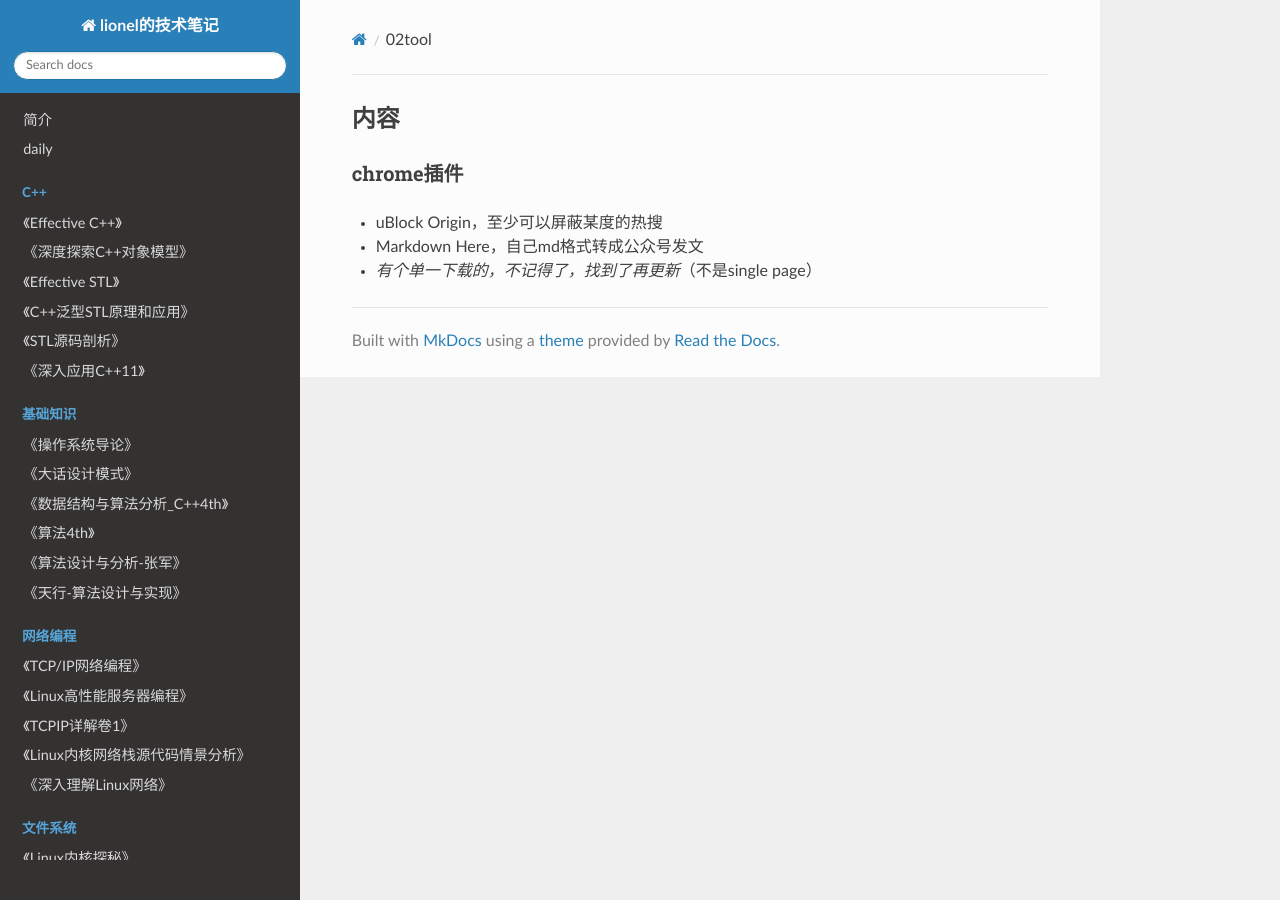
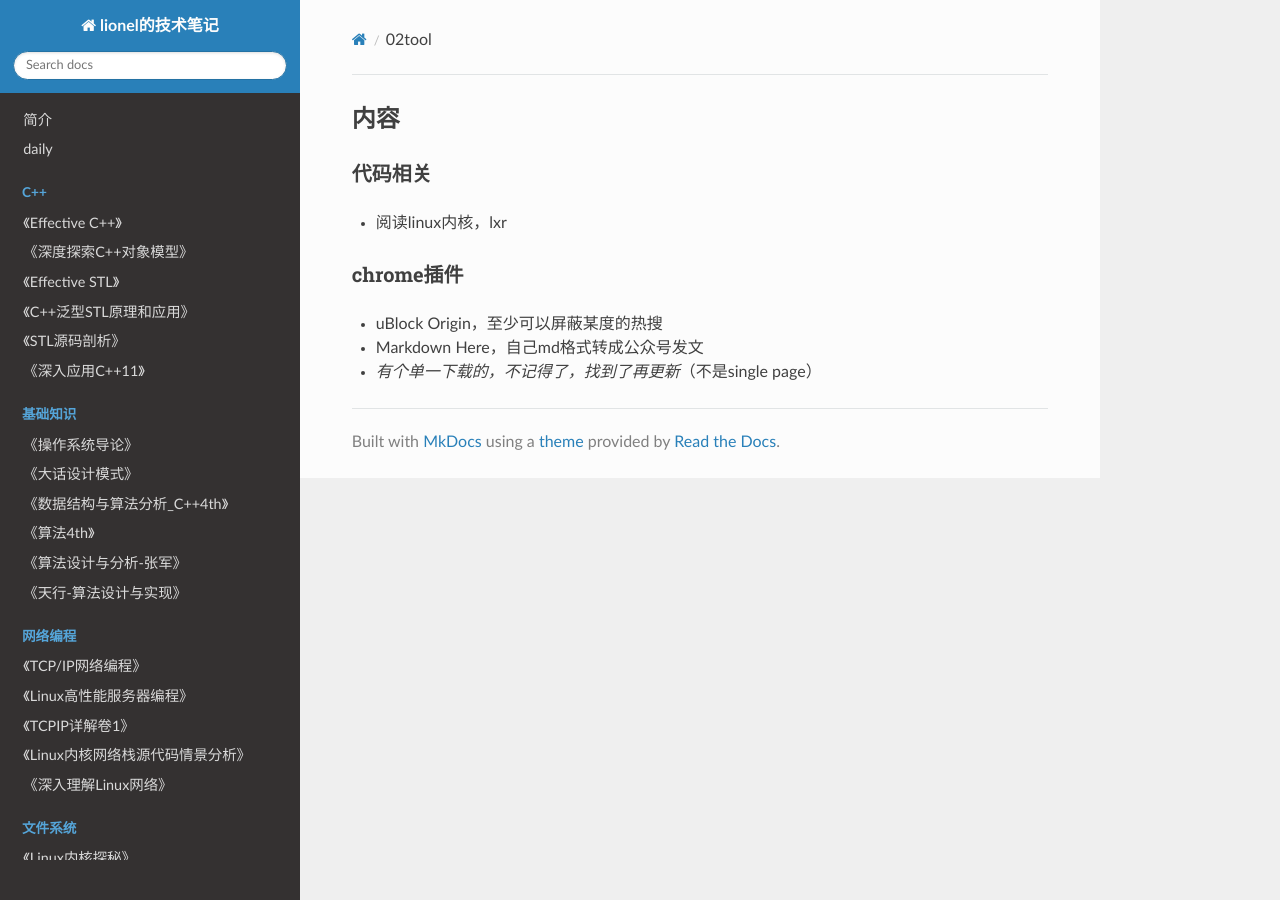
Before and after one commit to wolflion/booknotes, an MkDocs documentation site: the page built from docs/02tool.md, in a window 1280 px wide. Built offline with MkDocs 1.6.1, drawn with Linux system fonts in a browser that asks for light colours; nearby versions of some CDN libraries.

Commit message:
Update 02tool.md

```diff
--- a/docs/02tool.md
+++ b/docs/02tool.md
@@ -1,4 +1,8 @@
 ## 内容
+
+### 代码相关
+
++ 阅读linux内核，lxr
 
 ### chrome插件
 
```
